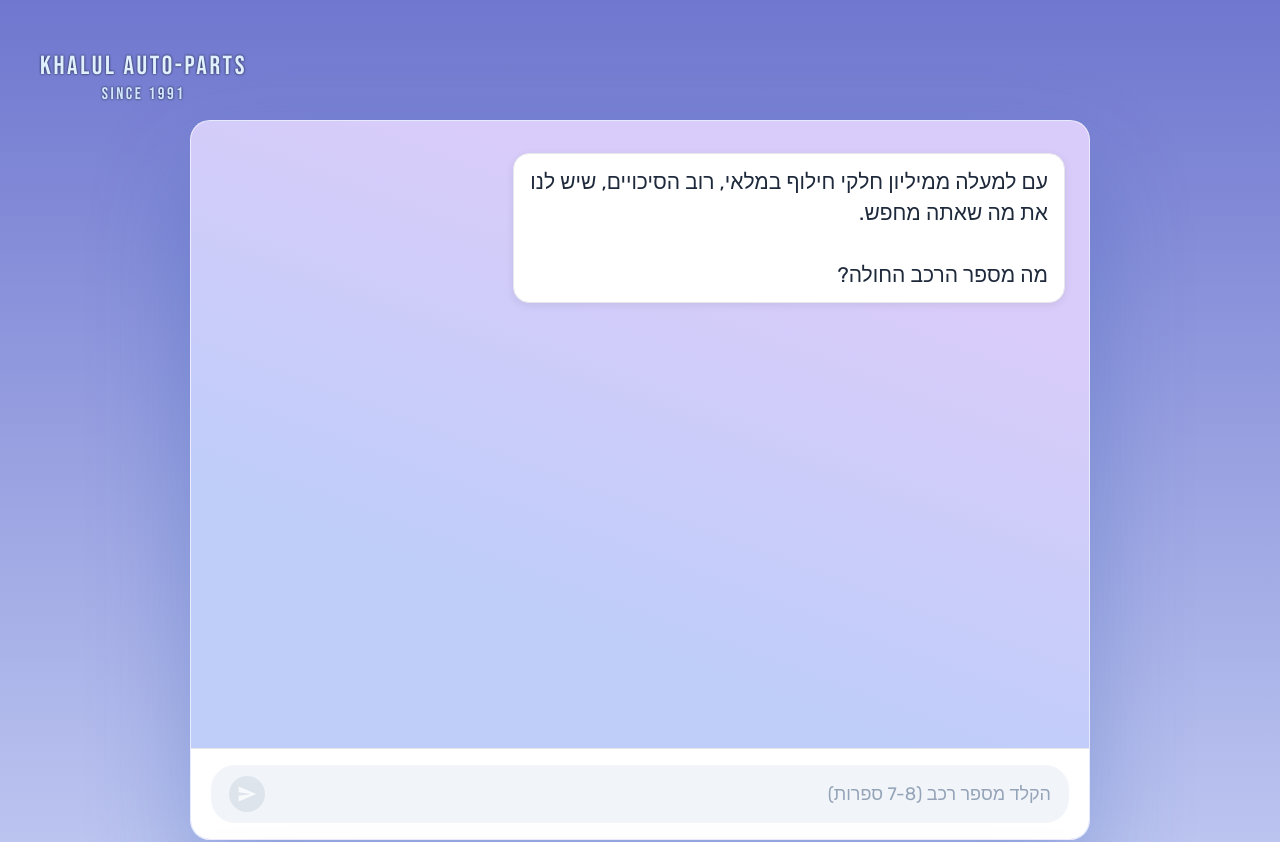
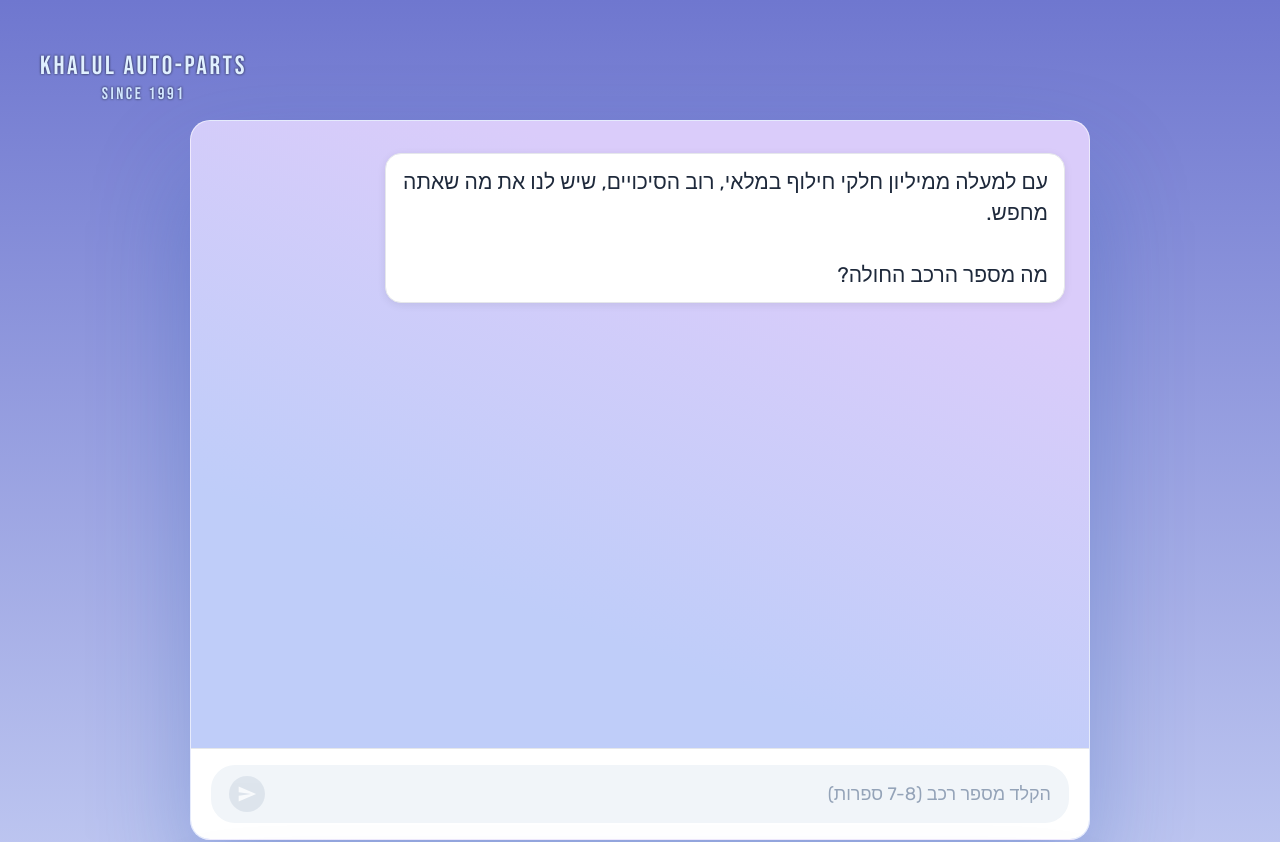
Before and after one commit to gamaiun/Auto-Parts-Khalul, a Next.js app: page / in a window 1280 px wide. Shown: the top 842 px of the page. Built offline with nearby package versions, Linux system fonts and the light colour scheme.

Commit message:
Fix mobile send button spacing, header visibility, and increase message width

```diff
--- a/app/components/Navigation.js
+++ b/app/components/Navigation.js
@@ -12,11 +12,11 @@ export default function Navigation() {
     const handleScroll = () => {
       const currentScrollY = window.scrollY;
 
-      if (currentScrollY > lastScrollY && currentScrollY > 100) {
-        // Scrolling down & past 100px
+      if (currentScrollY > 100) {
+        // Past 100px - hide navigation
         setIsVisible(false);
       } else {
-        // Scrolling up
+        // At the top - show navigation
         setIsVisible(true);
       }
 
--- a/app/page.module.css
+++ b/app/page.module.css
@@ -70,7 +70,7 @@
 }
 
 .messageContent {
-  max-width: 65%;
+  max-width: 80%;
   padding: 12px 16px;
   border-radius: 16px;
   position: relative;
@@ -293,4 +293,8 @@
   .messageContent {
     max-width: 80%;
   }
+
+  .input {
+    flex: 0 1 65%;
+  }
 }
```
